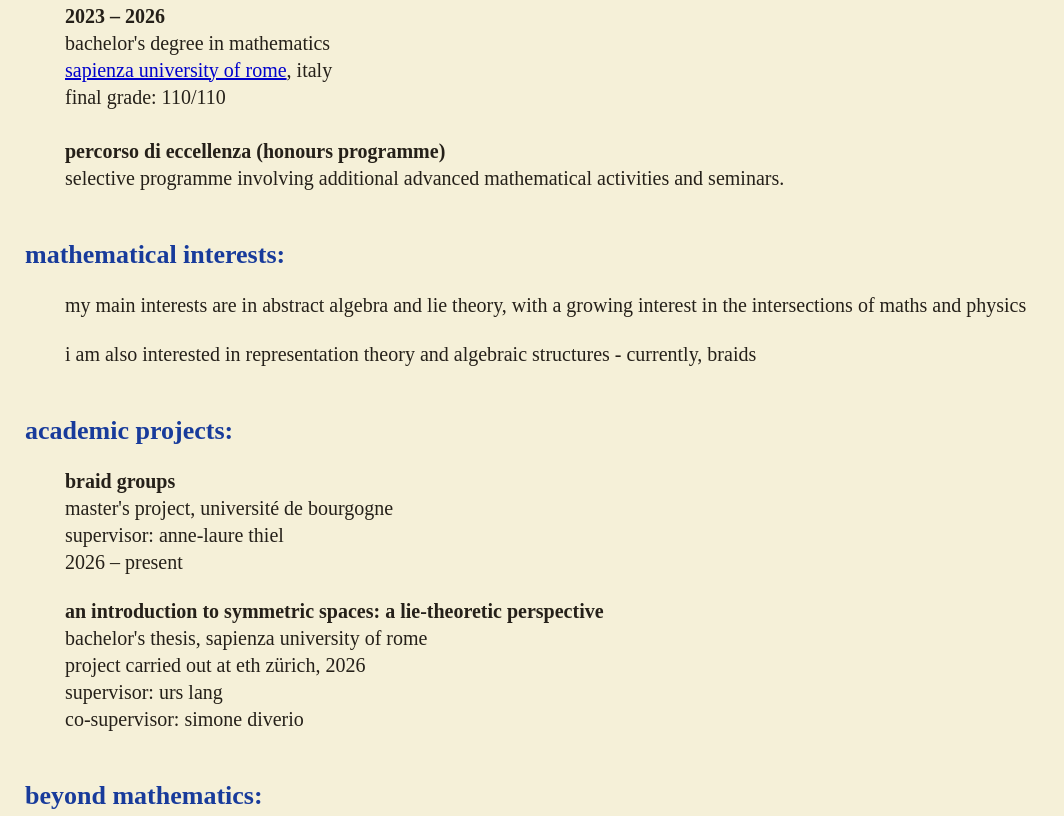
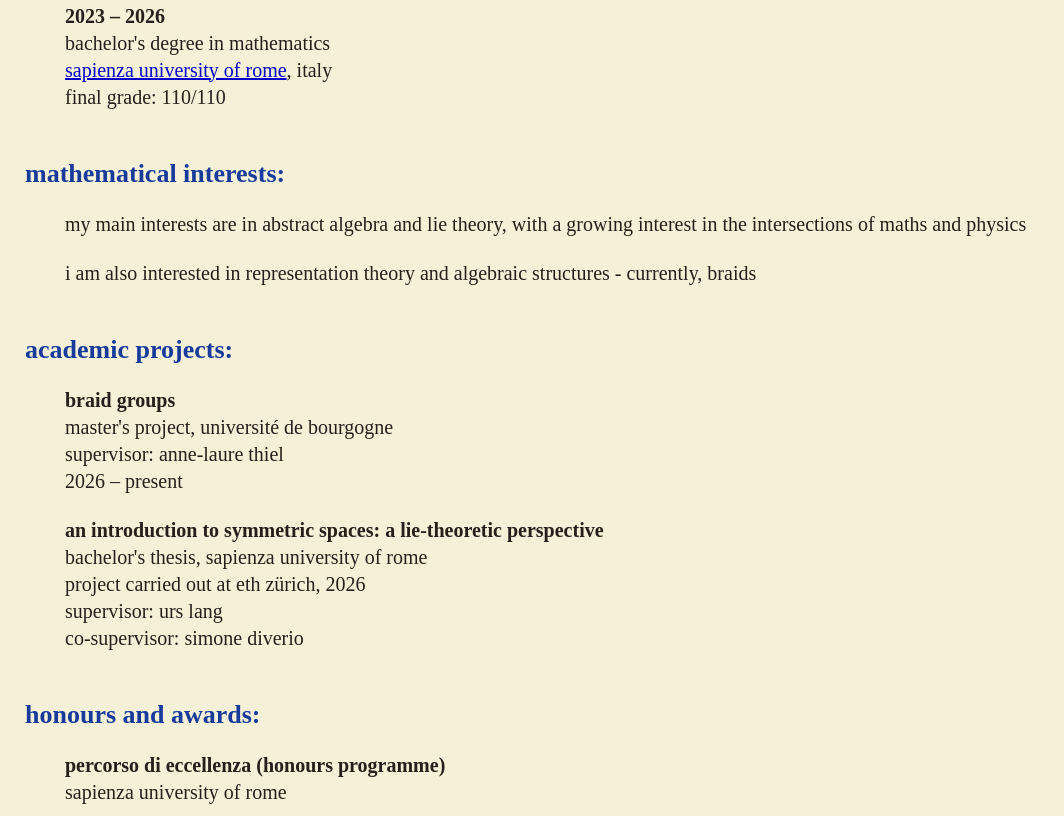
Before and after one commit to mariavalentinadenicola/mariavalentinadenicola.github.io, a plain HTML site: page index.html in a window 1280 px wide. Shown: the part 907-1723 px from the top of the page, without its empty margins (0-1064 px from the left). Drawn offline with Linux system fonts and the light colour scheme.

Commit message:
Update index.html

```diff
--- a/index.html
+++ b/index.html
@@ -181,11 +181,7 @@ eth zürich</a>, switzerland
 bachelor's degree in mathematics<br>
 <a href="https://www.mat.uniroma1.it/sites/default/files/didattica/guidepianistudio/triennale/GuidaPianiStudioLT-2023-2024.pdf">
 sapienza university of rome</a>, italy<br>
-final grade: 110/110<br>
-<br>
-<b>percorso di eccellenza (honours programme)</b><br>
-selective programme involving additional
-advanced mathematical activities and seminars.
+final grade: 110/110
 </p>
 
 </div>
@@ -227,6 +223,17 @@ bachelor's thesis, sapienza university of rome<br>
 project carried out at eth zürich, 2026<br>
 supervisor: urs lang<br>
 co-supervisor: simone diverio
+</p>
+
+
+</div>
+<h2>honours and awards:</h2>
+
+<div class="section">
+
+<p>
+<b>percorso di eccellenza (honours programme)</b><br>
+sapienza university of rome
 </p>
 
 </div>
```
